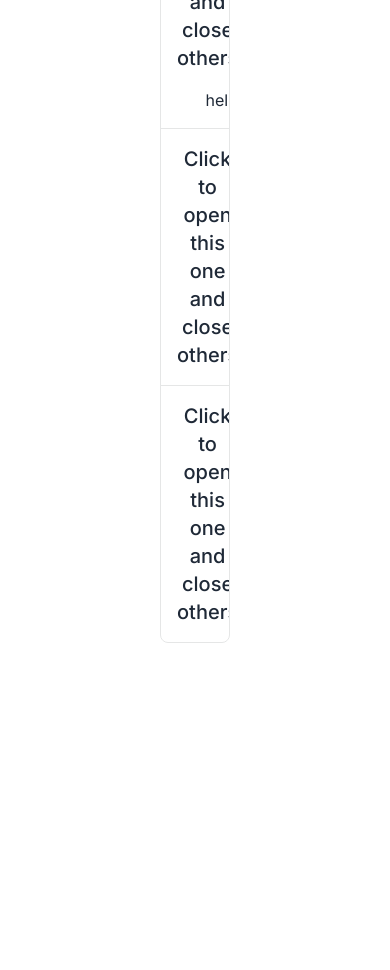
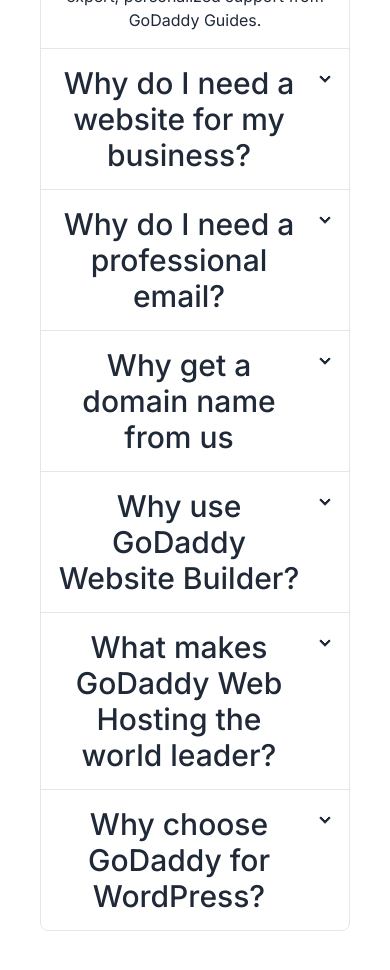
Before and after one commit to Daniel264/GoDaddy, a Next.js app: page / in a window 390 px wide. Shown: the part 3260-4230 px from the top of the page. Before the commit the page ends 4063 px from the top, so only its background shows below. Built offline with nearby package versions, Linux system fonts and the light colour scheme.

Commit message:
make the accordion responsive

```diff
--- a/components/Questions.tsx
+++ b/components/Questions.tsx
@@ -2,38 +2,152 @@ import React from "react";
 
 const Questions = () => {
   return (
-    <div className="text-center w-screen h-fit px-40 py-40">
+    <div className="text-center w-screen h-fit px-10 py-40 md:px-96">
       <h1 className="font-medium text-4xl">
         Millions of customers rely on our domains and web hosting to get their
         ideas online
       </h1>
       <h2 className="text-3xl py-8">Frequently Asked Questions</h2>
-      <div className="join join-vertical w-full">
+      <div className="join join-vertical w-full ">
         <div className="collapse collapse-arrow join-item border-base-300 border">
           <input type="radio" name="my-accordion-4" defaultChecked />
-          <div className="collapse-title text-xl font-medium">
-            Click to open this one and close others
+          <div className="collapse-title text-xl font-medium ">
+            <p className="text-3xl">
+              How does GoDaddy help small business owners succeed?
+            </p>
           </div>
           <div className="collapse-content">
-            <p>hello</p>
+            <p>
+              GoDaddy offers more than just a platform to build your website, we
+              offer everything you need to create an effective, memorable online
+              presence. Already have a site? We offer hosting plans that will
+              keep it fast, secure and online. Our professional email helps you
+              build a professional image, while our online marketing tools
+              empower entrepreneurs to get online with an SEO-friendly website.
+              GoDaddy is an all-in-one solution provider to get your idea
+              online, backed with expert, personalized support from GoDaddy
+              Guides.
+            </p>
           </div>
         </div>
         <div className="collapse collapse-arrow join-item border-base-300 border">
           <input type="radio" name="my-accordion-4" />
           <div className="collapse-title text-xl font-medium">
-            Click to open this one and close others
+            <p className="text-3xl">Why do I need a website for my business?</p>
           </div>
           <div className="collapse-content">
-            <p>hello</p>
+            <p>
+              Even small local businesses that only serve their hometown need a
+              site. Thats because the web is the first place people go when
+              looking for a product or service. A website helps every business:
+              <ul>
+                <li>Promote and sell their products and services</li>
+                <li>
+                  Connect with new customers (and keep existing customers)
+                </li>
+                <li>Build credibility</li>
+                <li>
+                  Compete with bigger businesses Control their brand and keep
+                  their marketing fresh and current
+                </li>
+              </ul>
+              Best of all, a website is much easier and more affordable than you
+              might think. GoDaddy offers a complete selection of online tools
+              for building websites, along with hosting, email and marketing
+              options to grow their business on the web.
+            </p>
           </div>
         </div>
         <div className="collapse collapse-arrow join-item border-base-300 border">
           <input type="radio" name="my-accordion-4" />
           <div className="collapse-title text-xl font-medium">
-            Click to open this one and close others
+            <p className="text-3xl">Why do I need a professional email?</p>
           </div>
           <div className="collapse-content">
-            <p>hello</p>
+            <p>
+              There are a lot of reasons to switch from your free email to a
+              domain-based email, but here are the top 3:
+              <ul>
+                <li>
+                  Customers are much more likely to trust a professional address
+                  like lily@lilysbikes.com than lilysbikestexas84@notmail.com.
+                </li>
+                <li>
+                  Professional Email provides world-class security with
+                  industry-leading spam and virus filters.
+                </li>
+                <li>
+                  Personalized email addresses promote your business more
+                  effectively. Every time you send an email, you are giving your
+                  web address to customers and prospects, encouraging them to
+                  visit your website.
+                </li>
+              </ul>
+            </p>
+          </div>
+        </div>
+        <div className="collapse collapse-arrow join-item border-base-300 border">
+          <input type="radio" name="my-accordion-4" />
+          <div className="collapse-title text-xl font-medium">
+            <p className="text-3xl">Why get a domain name from us</p>
+          </div>
+          <div className="collapse-content">
+            <p>
+              GoDaddy is the world’s largest and trusted domain registrar that
+              empowers people like you with creative ideas to succeed online.
+              Buying a domain name is easy with our domain search tool and
+              domain name generator tools you can find the perfect website
+              address for your business.
+            </p>
+          </div>
+        </div>
+        <div className="collapse collapse-arrow join-item border-base-300 border">
+          <input type="radio" name="my-accordion-4" />
+          <div className="collapse-title text-xl font-medium">
+            <p className="text-3xl">Why use GoDaddy Website Builder?</p>
+          </div>
+          <div className="collapse-content">
+            <p>
+              Because it’s a fast, simple way to create a website that you — and
+              your customers — will love. Simply type in your idea or industry
+              and GoDaddy Website Builder will pull up a number of
+              professionally designed, ready-to-launch templates. From there,
+              just add your own text and images and you’re good to go.
+            </p>
+          </div>
+        </div>
+        <div className="collapse collapse-arrow join-item border-base-300 border">
+          <input type="radio" name="my-accordion-4" />
+          <div className="collapse-title text-xl font-medium">
+            <p className="text-3xl">
+              What makes GoDaddy Web Hosting the world leader?
+            </p>
+          </div>
+          <div className="collapse-content">
+            <p>
+              With nearly 20 years in the industry, we have the experience, the
+              technology and the hosting experts to help web designers,
+              developers, bloggers and online businesses create and maintain
+              their online presence. Our secure web hosting platform, complete
+              with cPanel, offers a 99.9% uptime guarantee*** and award-winning
+              support, which has helped nearly 20+ million customers get online.
+            </p>
+          </div>
+        </div>
+        <div className="collapse collapse-arrow join-item border-base-300 border">
+          <input type="radio" name="my-accordion-4" />
+          <div className="collapse-title text-xl font-medium">
+            <p className="text-3xl">Why choose GoDaddy for WordPress?</p>
+          </div>
+          <div className="collapse-content">
+            <p>
+              GoDaddy offers reliable and affordable WordPress hosting and
+              WooCommerce hosting plans, one-click installs and the latest
+              version so you have the most recent features available for your
+              site. Your website content is managed from one place; you have a
+              wealth of themes and add-ons giving you limitless options to
+              succeed.
+            </p>
           </div>
         </div>
       </div>
```
